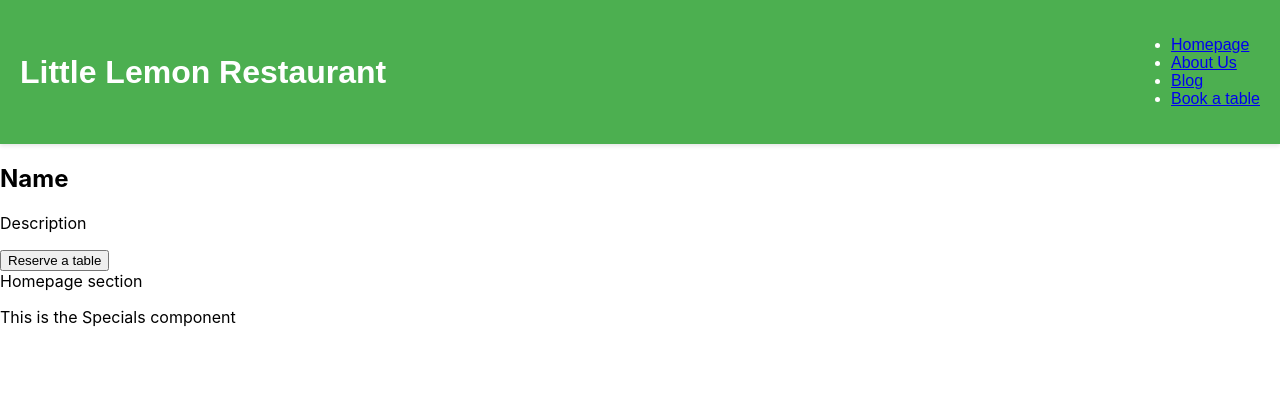
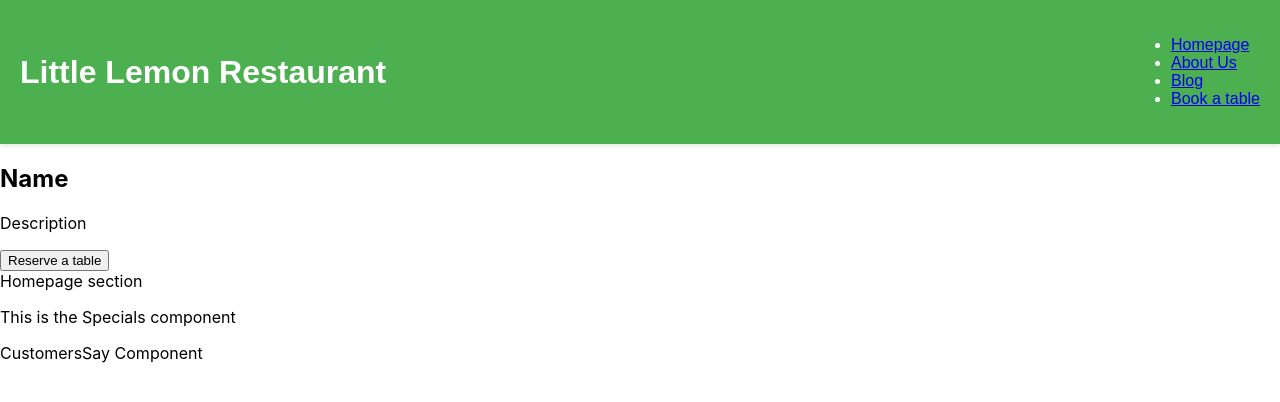
Before and after one commit to webBrah/react, a React (Create React App) app in the folder little-lemon-restaurant/: page / in a window 1280 px wide. Shown: the top 402 px of the page. Built offline with nearby package versions, Linux system fonts and the light colour scheme.

Commit message:
CustomersSay Component

```diff
--- a/little-lemon-restaurant/src/App.js
+++ b/little-lemon-restaurant/src/App.js
@@ -1,4 +1,5 @@
 import './App.css';
+import CustomersSay from './components/CustomersSay/CustomersSay';
 import Header from './components/Header/Header';
 import Hero from './components/Hero/Hero.jsx';
 import Hompage from './components/Homepage/Homepage';
@@ -11,6 +12,7 @@ function App() {
       <Hero />
       <Hompage />
       <Specials />
+      <CustomersSay />
     </>
   );
 }
--- /dev/null
+++ b/little-lemon-restaurant/src/components/CustomersSay/CustomersSay.jsx
@@ -0,0 +1,3 @@
+export default function CustomersSay() {
+  return <p>CustomersSay Component</p>;
+}
```
